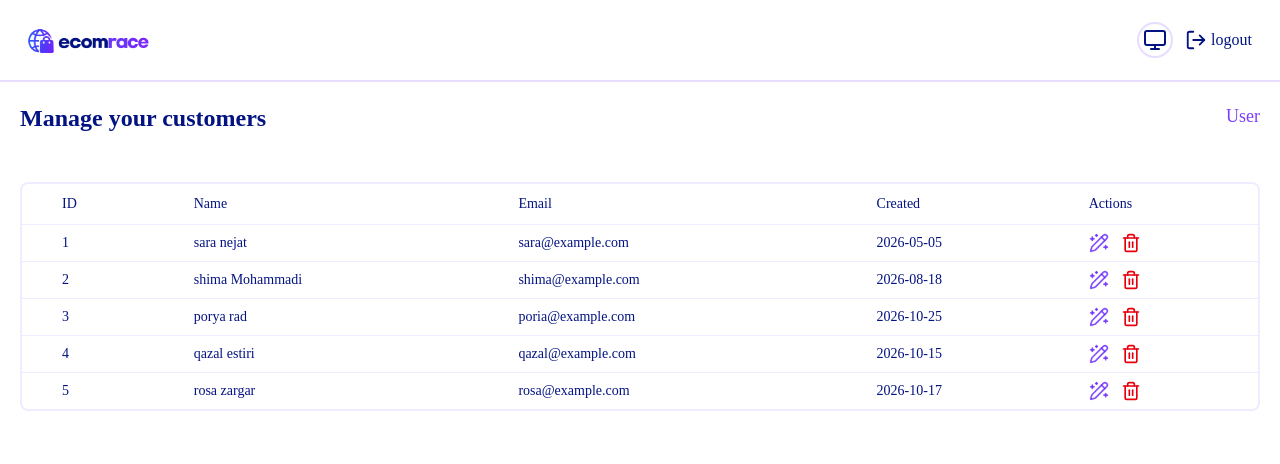
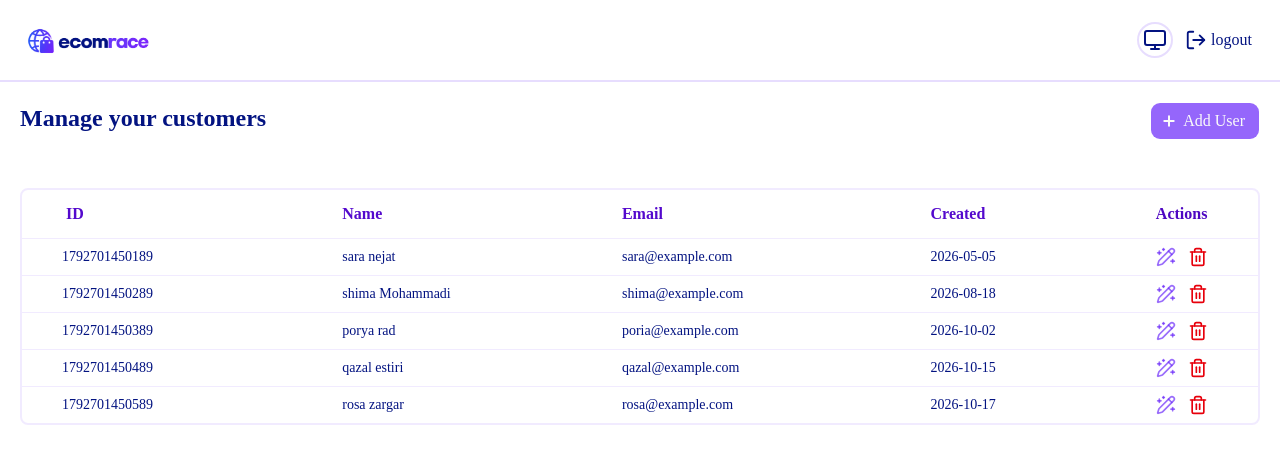
Before and after one commit to Hanieh-yousefzadeh/Dashboard-panel, a Next.js app: page /panel/users in a window 1280 px wide. Shown: the top 464 px of the page. Built offline with nearby package versions, Linux system fonts and the light colour scheme.

Commit message:
feat : add customer

```diff
--- a/src/app/panel/users/page.tsx
+++ b/src/app/panel/users/page.tsx
@@ -1,7 +1,10 @@
 "use client"
 
 import { mockCustomers } from "@/data/mock-customers"
-import {PencilSparkles ,Trash} from "lucide-react"
+import type { Customer } from "@/data/mock-customers"
+import { PencilSparkles, Trash } from "lucide-react"
+import { useState } from "react"
+import {Plus} from"lucide-react"
 
 import {
     Table,
@@ -11,41 +14,121 @@ import {
     TableHeader,
     TableRow,
 } from "@/components/ui/table"
+import {
+    Dialog,
+    DialogContent,
+    DialogHeader,
+    DialogTitle,
+    DialogTrigger,
+} from "@/components/ui/dialog"
+
+import { Input } from "@/components/ui/input"
+import { Label } from "@/components/ui/label"
+import { Button } from "@/components/ui/button"
 
 export default function UsersPage() {
+
+    const [customers, setCustomers] = useState<Customer[]>(mockCustomers)
+    const [name, setName] = useState("")
+    const [email, setEmail] = useState("")
+    const [open, setOpen] = useState(false)
+
+    function handleAddCustomer() {
+        if (!name.trim() || !email.trim()) return
+
+        const newCustomer: Customer = {
+            id: Date.now(),
+            name: name.trim(),
+            email: email.trim(),
+            created: new Date().toISOString().split("T")[0],
+        }
+
+        setCustomers((prev) => [...prev, newCustomer])
+
+        setName("")
+        setEmail("")
+        setOpen(false)
+    }
+
+    function handleSubmit(e: React.SubmitEvent<HTMLFormElement>) {
+        e.preventDefault()
+        handleAddCustomer()
+    }
     return (
         <div className="p-5 w-7xl">
             <div className="flex justify-between pb-12">
                 <p className="text-2xl font-bold"> Manage your customers</p>
-                 <h1 className="text-lg text-[#7a3ffa] ">User</h1>
+                <Dialog open={open} onOpenChange={setOpen}>
+                    <DialogTrigger render={<Button className="text-base bg-[#7a3ffacb] py-4.5 pr-3.5 hover:bg-[#5409cd] cursor-pointer"><Plus strokeWidth={3}/> Add User</Button>}/>
+
+                    <DialogContent className="border-[#7a3ffa1a] text-[#5409cd]">
+                        <DialogHeader>
+                            <DialogTitle className="text-[#5409cd] font-bold">Add New User</DialogTitle>
+                        </DialogHeader>
+
+                        <form
+                            onSubmit={handleSubmit}
+                            className=" flex flex-col gap-5 pt-5 text-[#6200ff]"
+                        >
+                            <div className="flex flex-col gap-2">
+                                <Label htmlFor="name">Name</Label>
+                                <Input
+                                    id="name"
+                                    value={name}
+                                    onChange={(e) => setName(e.target.value)}
+                                    placeholder="Enter name"
+                                    required
+                                    className="border-[#7a3ffa1a] placeholder:text-[#6315e16e] focus-visible:ring-0"
+                                />
+                            </div>
+
+                            <div className="flex flex-col gap-2">
+                                <Label htmlFor="email">Email</Label>
+                                <Input
+                                    id="email"
+                                    type="email"
+                                    value={email}
+                                    onChange={(e) => setEmail(e.target.value)}
+                                    placeholder="Enter email"
+                                    required
+                                    className="border-[#7a3ffa1a] placeholder:text-[#6315e16e] focus-visible:ring-0 "
+                                />
+                            </div>
+
+                            <Button type="submit" className=" cursor-pointer w-full py-5 mt-3 bg-[#7a3ffacb] hover:bg-[#5409cd]"> Add Customer</Button>
+                        </form>
+                    </DialogContent>
+                </Dialog>
             </div>
 
+
+
             <div className="rounded-md border-2 border-[#7a3ffa1a]">
-                <Table>
-                    <TableHeader>
-                        <TableRow className="">
-                            <TableHead className="pl-10">ID</TableHead>
-                            <TableHead>Name</TableHead>
-                            <TableHead>Email</TableHead>
-                            <TableHead>Created</TableHead>
-                            <TableHead>Actions</TableHead>
+                <Table className="">
+                    <TableHeader className="h-12 text-base">
+                        <TableRow>
+                            <TableHead className="pl-11 font-semibold text-[#5409cd]">ID</TableHead>
+                            <TableHead className=" font-semibold text-[#5409cd]">Name</TableHead>
+                            <TableHead className=" font-semibold text-[#5409cd]">Email</TableHead>
+                            <TableHead className=" font-semibold text-[#5409cd]">Created</TableHead>
+                            <TableHead className=" font-semibold text-[#4e07c2] text-center">Actions</TableHead>
                         </TableRow>
                     </TableHeader>
 
                     <TableBody >
-                        {mockCustomers.map((customer) => (
+                        {customers.map((customer) => (
                             <TableRow key={customer.id}>
                                 <TableCell className="pl-10">{customer.id}</TableCell>
                                 <TableCell>{customer.name}</TableCell>
                                 <TableCell>{customer.email}</TableCell>
                                 <TableCell>{customer.created}</TableCell>
 
-                                <TableCell className="flex items-center">
-                                    <button className="text-[#6e2dfad6] ">
-                                        <PencilSparkles className=" size-5"/>
+                                <TableCell className="flex items-center justify-center">
+                                    <button className="text-[#6e2dfab3] cursor-pointer ">
+                                        <PencilSparkles className=" size-5" />
                                     </button>
-                                    <button className="ml-3 text-red-600 hover:underline">
-                                       <Trash className="size-5"/>
+                                    <button className="ml-3 text-red-600 cursor-pointer">
+                                        <Trash className="size-5" />
                                     </button>
                                 </TableCell>
                             </TableRow>
--- a/src/components/header.tsx
+++ b/src/components/header.tsx
@@ -35,10 +35,10 @@ export default function Header() {
         <header className="flex justify-between pr-7 pl-4 border-b-2 border-[#7a3ffa2d]">
             <img src="/Logo.png" className="h-20" />
             <div className="flex items-center gap-3">
-               <div className=" border-2 border-[#7a3ffa2d] flex items-center rounded-full p-1">
+               <div className=" border-2 border-[#7a3ffa2d] flex items-center rounded-full p-1 cursor-pointer">
                 <Theme/>
                </div>
-                <button onClick={handleLougout} className="flex items-center gap-1"><LogOut  className="size-5.5"/> logout</button>
+                <button onClick={handleLougout} className="flex items-center gap-1 cursor-pointer"><LogOut  className="size-5.5"/> logout</button>
             </div>
         </header>
     )
--- a/src/components/loginpage.tsx
+++ b/src/components/loginpage.tsx
@@ -9,8 +9,6 @@ import {LockKeyhole ,Mail} from "lucide-react"
 import { useDispatch } from "react-redux"
 import { Button } from "@/components/ui/button"
 import { Input } from "@/components/ui/input"
-import { Label } from "@/components/ui/label"
-import Image from "next/image"
 import { Card, CardHeader, CardDescription, CardContent, CardTitle } from "@/components/ui/card"
 
 
--- a/src/components/salesChart.tsx
+++ b/src/components/salesChart.tsx
@@ -20,7 +20,7 @@ export default function SalesChart() {
           Sales Statistics
         </h2>
 
-        <p className="mt-1 text-sm text-muted-foreground">
+        <p className="mt-1 text-sm text-[#7B29FB]">
           Monthly Sales
         </p>
       </div>
--- a/src/components/theme.tsx
+++ b/src/components/theme.tsx
@@ -39,7 +39,7 @@ export default function Theme() {
 
   return (
     <DropdownMenu>
-      <DropdownMenuTrigger>
+      <DropdownMenuTrigger className="cursor-pointer">
         <ActiveIcon />
       </DropdownMenuTrigger>
 
--- /dev/null
+++ b/src/components/ui/dialog.tsx
@@ -0,0 +1,160 @@
+"use client"
+
+import * as React from "react"
+import { Dialog as DialogPrimitive } from "@base-ui/react/dialog"
+import { cn } from "cn"
+
+import { Button } from "@/components/ui/button"
+import { XIcon } from "lucide-react"
+
+function Dialog({ ...props }: DialogPrimitive.Root.Props) {
+  return <DialogPrimitive.Root data-slot="dialog" {...props} />
+}
+
+function DialogTrigger({ ...props }: DialogPrimitive.Trigger.Props) {
+  return <DialogPrimitive.Trigger data-slot="dialog-trigger" {...props} />
+}
+
+function DialogPortal({ ...props }: DialogPrimitive.Portal.Props) {
+  return <DialogPrimitive.Portal data-slot="dialog-portal" {...props} />
+}
+
+function DialogClose({ ...props }: DialogPrimitive.Close.Props) {
+  return <DialogPrimitive.Close data-slot="dialog-close" {...props} />
+}
+
+function DialogOverlay({
+  className,
+  ...props
+}: DialogPrimitive.Backdrop.Props) {
+  return (
+    <DialogPrimitive.Backdrop
+      data-slot="dialog-overlay"
+      className={cn(
+        "fixed inset-0 isolate z-50 bg-black/10 duration-100 supports-backdrop-filter:backdrop-blur-xs data-open:animate-in data-open:fade-in-0 data-closed:animate-out data-closed:fade-out-0",
+        className
+      )}
+      {...props}
+    />
+  )
+}
+
+function DialogContent({
+  className,
+  children,
+  showCloseButton = true,
+  ...props
+}: DialogPrimitive.Popup.Props & {
+  showCloseButton?: boolean
+}) {
+  return (
+    <DialogPortal>
+      <DialogOverlay />
+      <DialogPrimitive.Popup
+        data-slot="dialog-content"
+        className={cn(
+          "fixed top-1/2 left-1/2 z-50 grid w-full max-w-[calc(100%-2rem)] -translate-x-1/2 -translate-y-1/2 gap-4 rounded-xl bg-popover p-4 text-sm text-popover-foreground ring-1 ring-foreground/10 duration-100 outline-none sm:max-w-sm data-open:animate-in data-open:fade-in-0 data-open:zoom-in-95 data-closed:animate-out data-closed:fade-out-0 data-closed:zoom-out-95",
+          className
+        )}
+        {...props}
+      >
+        {children}
+        {showCloseButton && (
+          <DialogPrimitive.Close
+            data-slot="dialog-close"
+            render={
+              <Button
+                variant="ghost"
+                className="absolute top-2 right-2 hover:bg-[#F1EBFE] cursor-pointer"
+                size="icon-sm"
+              />
+            }
+          >
+            <XIcon
+            />
+            <span className="sr-only">Close</span>
+          </DialogPrimitive.Close>
+        )}
+      </DialogPrimitive.Popup>
+    </DialogPortal>
+  )
+}
+
+function DialogHeader({ className, ...props }: React.ComponentProps<"div">) {
+  return (
+    <div
+      data-slot="dialog-header"
+      className={cn("flex flex-col gap-2", className)}
+      {...props}
+    />
+  )
+}
+
+function DialogFooter({
+  className,
+  showCloseButton = false,
+  children,
+  ...props
+}: React.ComponentProps<"div"> & {
+  showCloseButton?: boolean
+}) {
+  return (
+    <div
+      data-slot="dialog-footer"
+      className={cn(
+        "-mx-4 -mb-4 flex flex-col-reverse gap-2 rounded-b-xl border-t bg-muted/50 p-4 sm:flex-row sm:justify-end",
+        className
+      )}
+      {...props}
+    >
+      {children}
+      {showCloseButton && (
+        <DialogPrimitive.Close render={<Button variant="outline" />}>
+          Close
+        </DialogPrimitive.Close>
+      )}
+    </div>
+  )
+}
+
+function DialogTitle({ className, ...props }: DialogPrimitive.Title.Props) {
+  return (
+    <DialogPrimitive.Title
+      data-slot="dialog-title"
+      className={cn(
+        "font-heading text-base leading-none font-medium",
+        className
+      )}
+      {...props}
+    />
+  )
+}
+
+function DialogDescription({
+  className,
+  ...props
+}: DialogPrimitive.Description.Props) {
+  return (
+    <DialogPrimitive.Description
+      data-slot="dialog-description"
+      className={cn(
+        "text-sm text-muted-foreground *:[a]:underline *:[a]:underline-offset-3 *:[a]:hover:text-foreground",
+        className
+      )}
+      {...props}
+    />
+  )
+}
+
+export {
+  Dialog,
+  DialogClose,
+  DialogContent,
+  DialogDescription,
+  DialogFooter,
+  DialogHeader,
+  DialogOverlay,
+  DialogPortal,
+  DialogTitle,
+  DialogTrigger,
+}
--- a/src/data/mock-customers.ts
+++ b/src/data/mock-customers.ts
@@ -7,27 +7,27 @@ export type Customer = {
 
 export const mockCustomers: Customer[] = [
   {
-    id: 1,
+    id: 1792701450189,
     name: "sara nejat",
     email: "sara@example.com",
     created: "2026-05-05",
   },{
-    id: 2,
+    id: 1792701450289,
     name: "shima Mohammadi",
     email: "shima@example.com",
     created: "2026-08-18",
   },{
-    id: 3,
+    id: 1792701450389,
     name: "porya rad",
     email: "poria@example.com",
-    created: "2026-10-25",
+    created: "2026-10-02",
   },{
-    id: 4,
+    id:1792701450489,
     name: "qazal estiri",
     email: "qazal@example.com",
     created: "2026-10-15",
   },{
-    id: 5,
+    id: 1792701450589,
     name: "rosa zargar",
     email: "rosa@example.com",
     created: "2026-10-17",
```
Also changed, not shown: src/components/statusOrders.tsx (+6 -6 lines).
